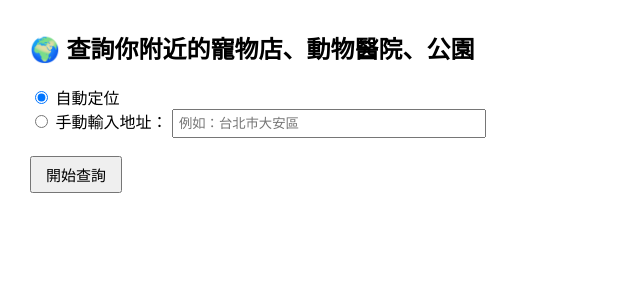
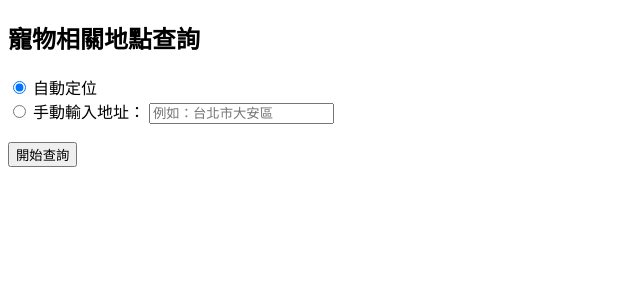
Before and after one commit to gracehsu0329/pet-map, a Flask app: page / in a window 1280 px wide. Shown: the top 300 px of the page, without its empty margins (0-640 px from the left). Run offline with Flask 3, Linux system fonts and the light colour scheme.

Commit message:
Update index.html

```diff
--- a/templates/index.html
+++ b/templates/index.html
@@ -1,106 +1,59 @@
 <!DOCTYPE html>
-<html>
+<html lang="zh-Hant">
 <head>
-    <meta charset="utf-8">
-    <title>附近的寵物店/公園地圖</title>
-    <style>
-        body {
-            font-family: Arial, sans-serif;
-            margin: 30px;
-        }
-        .map-section {
-            display: flex;
-            gap: 20px;
-            margin-top: 20px;
-        }
-        .map {
-            height: 400px;
-            width: 60%;
-        }
-        .sidebar {
-            width: 40%;
-            font-size: 16px;
-        }
-        .sidebar h3 {
-            margin-top: 0;
-        }
-        ul {
-            padding-left: 20px;
-            margin-top: 0;
-            margin-bottom: 20px;
-        }
-        input[type="text"] {
-            width: 300px;
-            padding: 5px;
-        }
-        .error {
-            color: red;
-        }
-        button {
-            padding: 6px 14px;
-            font-size: 15px;
-        }
-    </style>
+    <meta charset="UTF-8" />
+    <title>寵物地圖查詢</title>
 </head>
 <body>
-    <h2>🌍 查詢你附近的寵物店、動物醫院、公園</h2>
-    <form method="POST">
+    <h2>寵物相關地點查詢</h2>
+
+    <form method="POST" id="searchForm">
         <label><input type="radio" name="method" value="auto" checked> 自動定位</label><br>
         <label><input type="radio" name="method" value="manual"> 手動輸入地址：</label>
         <input type="text" name="address" placeholder="例如：台北市大安區"><br><br>
+        <input type="hidden" name="lat" id="lat">
+        <input type="hidden" name="lon" id="lon">
         <button type="submit">開始查詢</button>
     </form>
 
     {% if error %}
-        <p class="error">{{ error }}</p>
+    <p style="color:red;">{{ error }}</p>
     {% endif %}
 
-    {% if map_html %}
-        <h3>🔍 顯示位置：{{ address }}</h3>
-        <div class="map-section">
-            <div class="map">{{ map_html|safe }}</div>
-            <div class="sidebar">
-                <h3>🐶 寵物店</h3>
-                <ul>
-                    {% for place in categorized.pet_shops %}
-                        <li>{{ place.name }}</li>
-                    {% endfor %}
-                    {% if categorized.pet_shops|length == 0 %}
-                        <li>查無資料</li>
-                    {% endif %}
-                </ul>
-
-                <h3>🏥 動物醫院</h3>
-                <ul>
-                    {% for place in categorized.animal_hospitals %}
-                        <li>{{ place.name }}</li>
-                    {% endfor %}
-                    {% if categorized.animal_hospitals|length == 0 %}
-                        <li>查無資料</li>
-                    {% endif %}
-                </ul>
-
-                <h3>🌳 公園</h3>
-                <ul>
-                    {% for place in categorized.parks %}
-                        <li>{{ place.name }}</li>
-                    {% endfor %}
-                    {% if categorized.parks|length == 0 %}
-                        <li>查無資料</li>
-                    {% endif %}
-                </ul>
-            </div>
-        </div>
+    {% if address %}
+    <p>查詢位置：{{ address }}</p>
     {% endif %}
 
+    <div id="map">
+        {{ map_html|safe }}
+    </div>
+
 <script>
-    const form = document.querySelector("form");
+    const form = document.getElementById("searchForm");
     const autoRadio = document.querySelector('input[value="auto"]');
+    const manualRadio = document.querySelector('input[value="manual"]');
+    const latInput = document.getElementById("lat");
+    const lonInput = document.getElementById("lon");
+    const btn = form.querySelector("button");
+    const addressInput = form.querySelector('input[name="address"]');
+
+    // 切換搜尋方式時清空經緯度，避免誤用
+    autoRadio.addEventListener("change", () => {
+        if (autoRadio.checked) {
+            latInput.value = "";
+            lonInput.value = "";
+        }
+    });
+    manualRadio.addEventListener("change", () => {
+        if (manualRadio.checked) {
+            latInput.value = "";
+            lonInput.value = "";
+        }
+    });
 
     form.addEventListener("submit", function (e) {
         if (autoRadio.checked) {
             e.preventDefault();
-            const btn = form.querySelector("button");
             btn.disabled = true;
             btn.textContent = "📡 取得位置中...";
             if (!navigator.geolocation) {
@@ -110,9 +63,11 @@
                 return;
             }
             navigator.geolocation.getCurrentPosition(function (position) {
-                const lat = position.coords.latitude;
-                const lng = position.coords.longitude;
-                window.location.href = `/auto?lat=${lat}&lng=${lng}`;
+                latInput.value = position.coords.latitude;
+                lonInput.value = position.coords.longitude;
+                btn.textContent = "開始查詢";
+                btn.disabled = false;
+                form.submit();
             }, function () {
                 alert("❌ 定位失敗，請確認你已允許位置存取");
                 btn.disabled = false;
```
